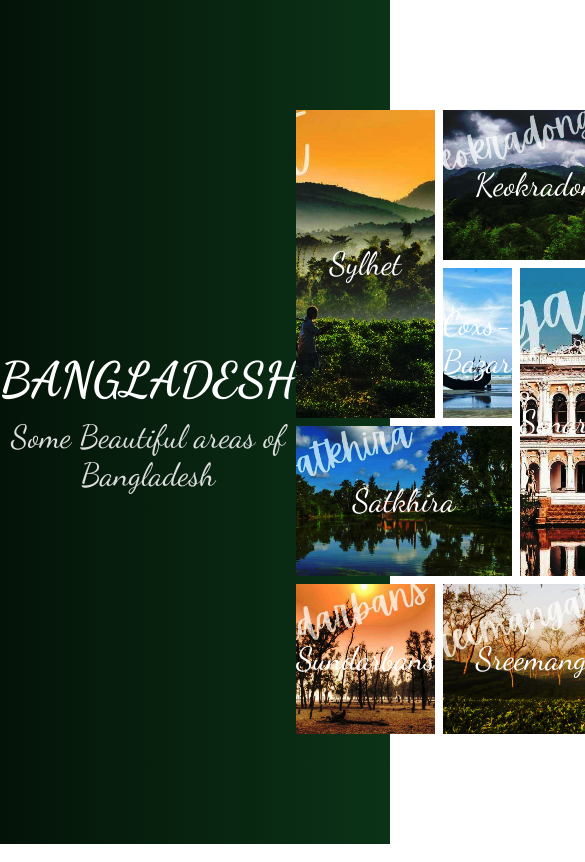
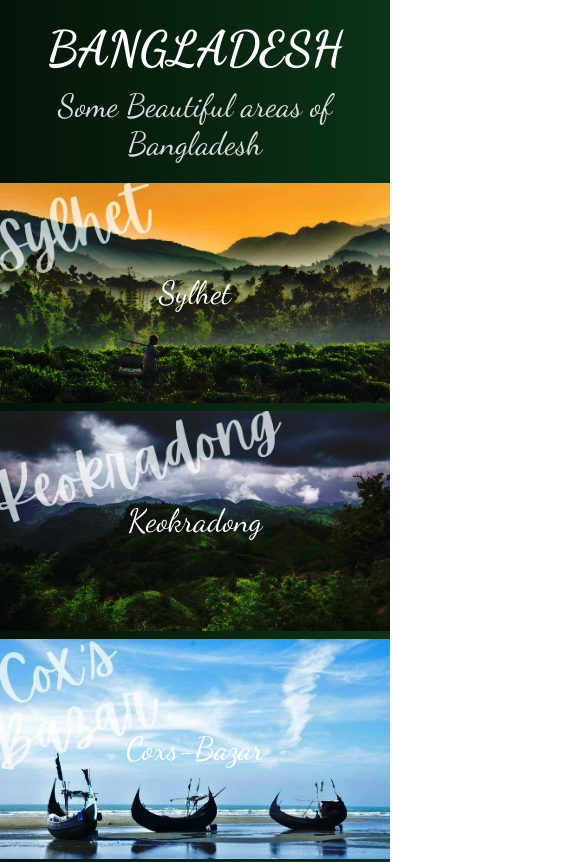
Before and after one commit to Abir-Hasan-Al-amin/Mini-Project---Bangladesh-Gallery-using-CSS-Grid--, a plain HTML site: page index.html in a window 390 px wide. Shown: the top 862 px of the page, 585 px wide, since content can reach past the window. Drawn offline with Linux system fonts and the light colour scheme.

Commit message:
Update style.css

```diff
--- a/style.css
+++ b/style.css
@@ -58,3 +58,19 @@ body{
     background-position: center;
     box-shadow: 0 0 4px #fff;
 }
+/* Media Queries width less then 1024 */
+@media  screen and (max-width:1024px) {
+    .container{
+        flex-direction: column;
+        gap: 20px;
+        padding-block: 20px;
+    }
+    .right-gallery{
+        width: 100%;
+        grid-auto-rows: 220px;
+    }
+    .box{
+        grid-row: span 1;
+        grid-column: span 3;
+    }
+}
```
